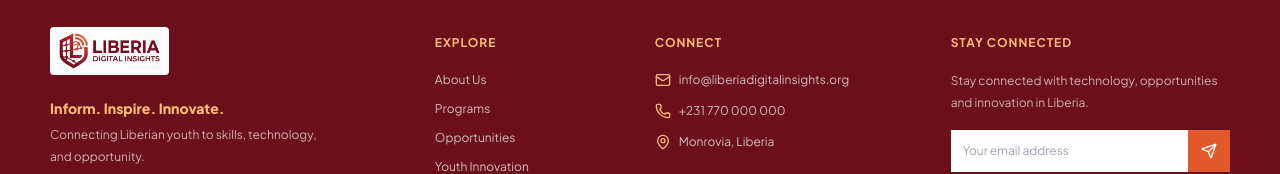
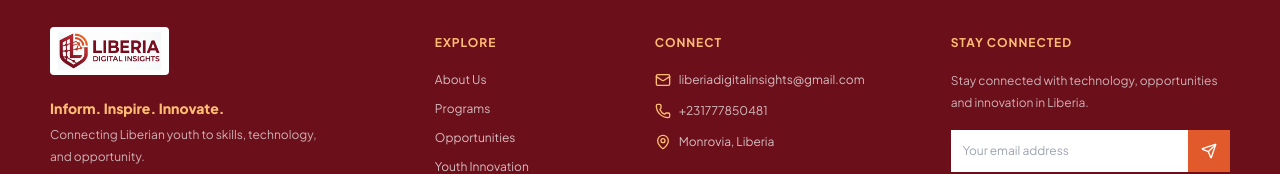
Before and after one commit to MorganTheTechEthusiast/LDI_Organization_Website, a React (Vite) app in the folder client/: page / in a window 1280 px wide. Shown: the part 4751-4925 px from the top of the page. Built offline with nearby package versions, Linux system fonts and the light colour scheme; no server answers.

Commit message:
Update the footer details

```diff
--- a/client/src/components/Footer.jsx
+++ b/client/src/components/Footer.jsx
@@ -14,7 +14,7 @@ export default function Footer() {
     <div className="container-tight footer-grid">
       <div className="footer-brand"><Logo to="/" size="footer" /><p>Inform. Inspire. Innovate.</p><span>Connecting Liberian youth to skills, technology, and opportunity.</span><div className="social-row">{socialLinks.map(({ Icon, href, label }) => <a key={label} href={href} aria-label={label} target={href.startsWith("http") ? "_blank" : undefined} rel={href.startsWith("http") ? "noreferrer" : undefined}><Icon className="h-4 w-4" /></a>)}</div></div>
       <div><h3>Explore</h3><div className="footer-links"><Link to="/about">About Us</Link><Link to="/programs">Programs</Link><Link to="/opportunities">Opportunities</Link><Link to="/youth-innovation">Youth Innovation</Link><Link to="/news">Insights</Link><Link to="/contact">Contact</Link></div></div>
-      <div><h3>Connect</h3><div className="footer-contact"><p><Mail className="h-4 w-4" /> info@liberiadigitalinsights.org</p><p><Phone className="h-4 w-4" /> +231 770 000 000</p><p><MapPin className="h-4 w-4" /> Monrovia, Liberia</p></div></div>
+      <div><h3>Connect</h3><div className="footer-contact"><p><Mail className="h-4 w-4" /> liberiadigitalinsights@gmail.com</p><p><Phone className="h-4 w-4" /> +231777850481</p><p><MapPin className="h-4 w-4" /> Monrovia, Liberia</p></div></div>
       <div className="footer-newsletter"><h3>Stay connected</h3><p>Stay connected with technology, opportunities and innovation in Liberia.</p><form onSubmit={(event) => event.preventDefault()}><label className="sr-only" htmlFor="newsletter-email">Email address</label><input id="newsletter-email" type="email" placeholder="Your email address" required /><button aria-label="Subscribe to newsletter" type="submit"><Send className="h-4 w-4" /></button></form></div>
     </div>
     <div className="container-tight footer-bottom"><span>© {new Date().getFullYear()} Liberia Digital Insights. All rights reserved.</span><span>Inform. Inspire. Innovate.</span></div>
```
